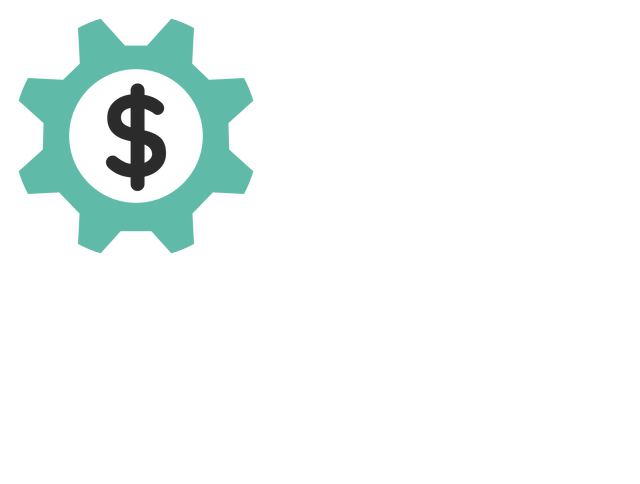
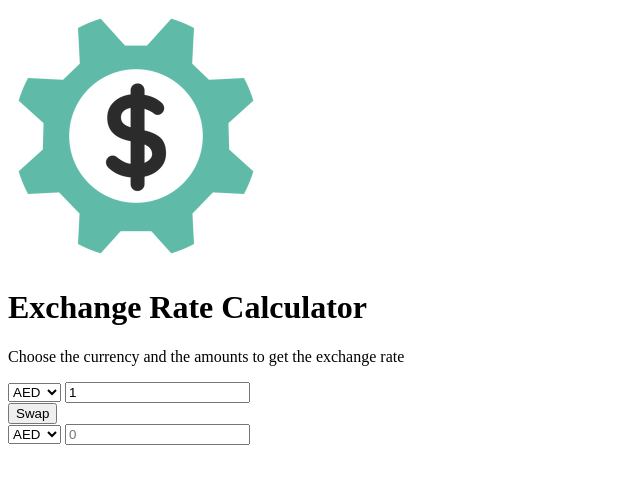
Before and after one commit to franciscocruz29/vanillaWebProjects, a plain HTML site: page exchangeRateCalculator/index.html in a window 1280 px wide. Shown: the whole page, without its empty margins (0-640 px from the left). Drawn offline with Linux system fonts and the light colour scheme.

Commit message:
Added HTML structure

```diff
--- a/exchangeRateCalculator/index.html
+++ b/exchangeRateCalculator/index.html
@@ -11,6 +11,133 @@
 
 <body>
   <img src="img/money.png" alt="" />
+  <h1>Exchange Rate Calculator</h1>
+  <p>Choose the currency and the amounts to get the exchange rate</p>
+
+  <div>
+    <div>
+      <select id="currency-one">
+        <option value="AED">AED</option>
+        <option value="ARS">ARS</option>
+        <option value="AUD">AUD</option>
+        <option value="BGN">BGN</option>
+        <option value="BRL">BRL</option>
+        <option value="BSD">BSD</option>
+        <option value="CAD">CAD</option>
+        <option value="CHF">CHF</option>
+        <option value="CLP">CLP</option>
+        <option value="CNY">CNY</option>
+        <option value="COP">COP</option>
+        <option value="CZK">CZK</option>
+        <option value="DKK">DKK</option>
+        <option value="DOP">DOP</option>
+        <option value="EGP">EGP</option>
+        <option value="EUR">EUR</option>
+        <option value="FJD">FJD</option>
+        <option value="GBP">GBP</option>
+        <option value="GTQ">GTQ</option>
+        <option value="HKD">HKD</option>
+        <option value="HRK">HRK</option>
+        <option value="HUF">HUF</option>
+        <option value="IDR">IDR</option>
+        <option value="ILS">ILS</option>
+        <option value="INR">INR</option>
+        <option value="ISK">ISK</option>
+        <option value="JPY">JPY</option>
+        <option value="KRW">KRW</option>
+        <option value="KZT">KZT</option>
+        <option value="MXN">MXN</option>
+        <option value="MYR">MYR</option>
+        <option value="NOK">NOK</option>
+        <option value="NZD">NZD</option>
+        <option value="PAB">PAB</option>
+        <option value="PEN">PEN</option>
+        <option value="PHP">PHP</option>
+        <option value="PKR">PKR</option>
+        <option value="PLN">PLN</option>
+        <option value="PYG">PYG</option>
+        <option value="RON">RON</option>
+        <option value="RUB">RUB</option>
+        <option value="SAR">SAR</option>
+        <option value="SEK">SEK</option>
+        <option value="SGD">SGD</option>
+        <option value="THB">THB</option>
+        <option value="TRY">TRY</option>
+        <option value="TWD">TWD</option>
+        <option value="UAH">UAH</option>
+        <option value="USD">USD</option>
+        <option value="UYU">UYU</option>
+        <option value="VND">VND</option>
+        <option value="ZAR">ZAR</option>
+      </select>
+      <input type="number" id="amount-one" placeholder="0" value="1" />
+    </div>
+
+    <div>
+      <button class="btn" id="swap">
+        Swap
+      </button>
+      <div id="rate"></div>
+    </div>
+
+    <div class="currency">
+      <select id="currency-two">
+        <option value="AED">AED</option>
+        <option value="ARS">ARS</option>
+        <option value="AUD">AUD</option>
+        <option value="BGN">BGN</option>
+        <option value="BRL">BRL</option>
+        <option value="BSD">BSD</option>
+        <option value="CAD">CAD</option>
+        <option value="CHF">CHF</option>
+        <option value="CLP">CLP</option>
+        <option value="CNY">CNY</option>
+        <option value="COP">COP</option>
+        <option value="CZK">CZK</option>
+        <option value="DKK">DKK</option>
+        <option value="DOP">DOP</option>
+        <option value="EGP">EGP</option>
+        <option value="EUR">EUR</option>
+        <option value="FJD">FJD</option>
+        <option value="GBP">GBP</option>
+        <option value="GTQ">GTQ</option>
+        <option value="HKD">HKD</option>
+        <option value="HRK">HRK</option>
+        <option value="HUF">HUF</option>
+        <option value="IDR">IDR</option>
+        <option value="ILS">ILS</option>
+        <option value="INR">INR</option>
+        <option value="ISK">ISK</option>
+        <option value="JPY">JPY</option>
+        <option value="KRW">KRW</option>
+        <option value="KZT">KZT</option>
+        <option value="MXN">MXN</option>
+        <option value="MYR">MYR</option>
+        <option value="NOK">NOK</option>
+        <option value="NZD">NZD</option>
+        <option value="PAB">PAB</option>
+        <option value="PEN">PEN</option>
+        <option value="PHP">PHP</option>
+        <option value="PKR">PKR</option>
+        <option value="PLN">PLN</option>
+        <option value="PYG">PYG</option>
+        <option value="RON">RON</option>
+        <option value="RUB">RUB</option>
+        <option value="SAR">SAR</option>
+        <option value="SEK">SEK</option>
+        <option value="SGD">SGD</option>
+        <option value="THB">THB</option>
+        <option value="TRY">TRY</option>
+        <option value="TWD">TWD</option>
+        <option value="UAH">UAH</option>
+        <option value="USD">USD</option>
+        <option value="UYU">UYU</option>
+        <option value="VND">VND</option>
+        <option value="ZAR">ZAR</option>
+      </select>
+      <input type="number" id="amount-two" placeholder="0" />
+    </div>
+  </div>
 
   <script src="script.js"></script>
 </body>
```
